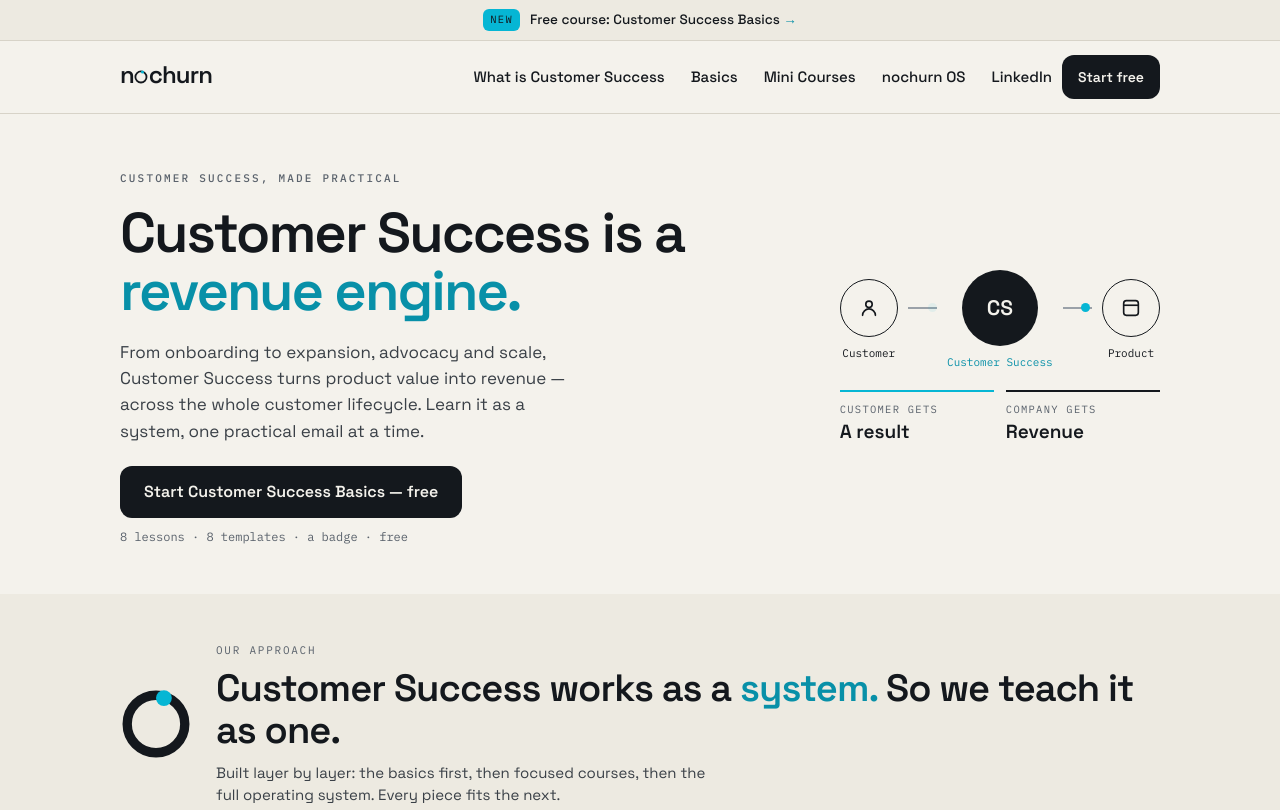
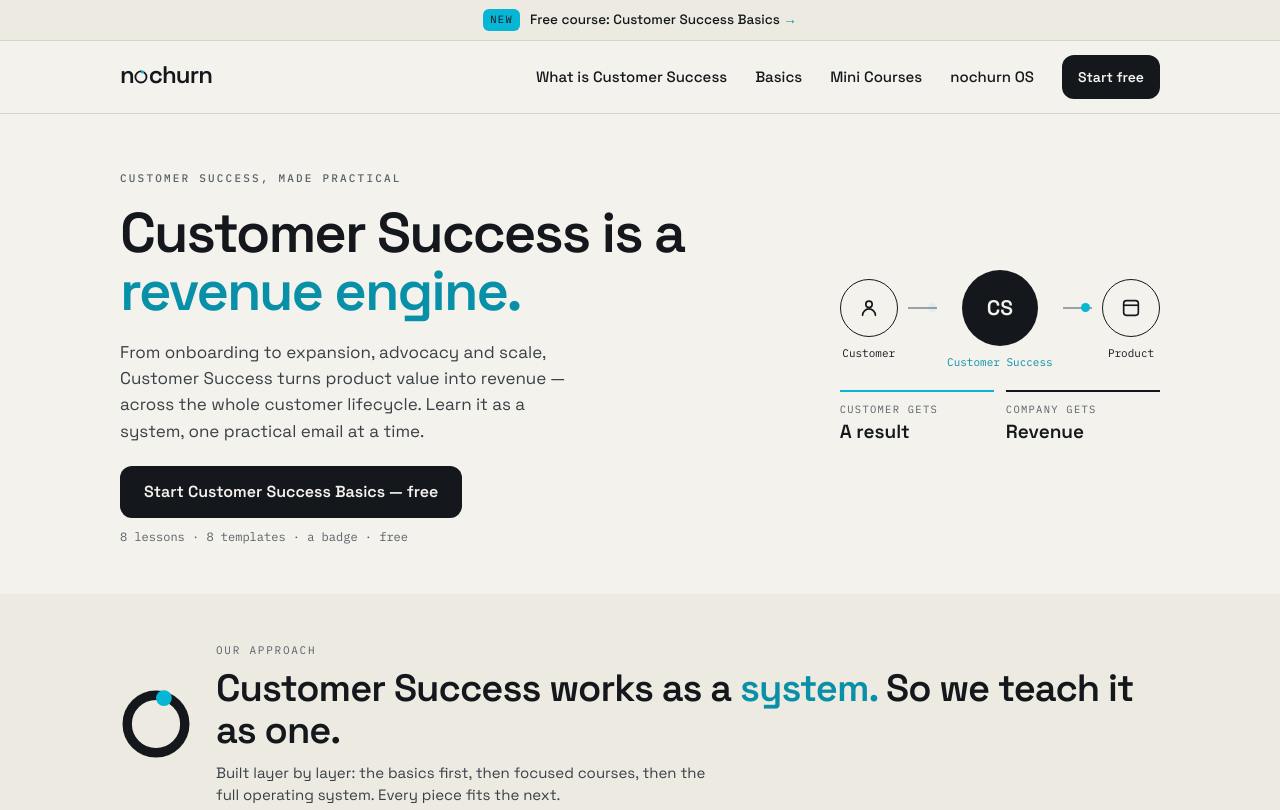
Before and after one commit to annaambr-blip/nochurn-preview, a plain HTML site: page global/index.html in a window 1280 px wide. Shown: the top 810 px of the page. Drawn offline with Linux system fonts and the light colour scheme.

Commit message:
Global landing: LinkedIn moved to contacts (footer + menu), spacing before CTA
Co-Authored-By: Claude Opus 5.5 <noreply@anthropic.com>
Claude-Session: https://claude.ai/code/session_01K89y6tCNUg1LCRaUYVJsXd

```diff
--- a/global/index.html
+++ b/global/index.html
@@ -40,7 +40,7 @@ a{color:#0890A8}a:hover{color:#14181D}
 .sl1{animation-delay:0s}.sl2{animation-delay:.5s}.sl3{animation-delay:1s}
 @keyframes drop{0%{opacity:0;transform:translateY(-18px)}12%,90%{opacity:1;transform:none}100%{opacity:1}}
 .hubtile{aspect-ratio:1;border-radius:16px;display:flex;flex-direction:column;justify-content:space-between;padding:12px;box-sizing:border-box;position:relative;z-index:1}
-.dnav{display:none;gap:26px;align-items:center}
+.dnav{display:none;gap:28px;align-items:center;margin-right:16px}
 .dnav a{font:500 15px/1 'Space Grotesk',sans-serif;color:#14181D;text-decoration:none;white-space:nowrap}.dnav a:hover{color:#0890A8}
 @media(min-width:900px){.dnav{display:flex}.mbtn{display:none}}
 @media(prefers-reduced-motion:reduce){.wire i,.seg,.slab,.flow{animation:none;opacity:1}}
@@ -62,13 +62,12 @@ a{color:#0890A8}a:hover{color:#14181D}
 <header style="border-bottom: 1px solid #D7D3C8; background: #F4F2EC">
 <div style="max-width: 1040px; margin: 0 auto; padding: 14px 20px; display: flex; justify-content: space-between; align-items: center; gap: 12px">
 <a href="#top" aria-label="nochurn — home" style="text-decoration: none"><span style="font-family: 'Space Grotesk', sans-serif; font-weight: 600; letter-spacing: -0.035em; font-size: 24px; color: #14181D; line-height: 1; white-space: nowrap">n<span style="display: inline-block; width: 0.58em; height: 0.58em; vertical-align: -0.03em; margin: 0 0.02em; position: relative"><svg viewBox="0 0 100 100" aria-hidden="true" style="position: absolute; inset: 0; width: 100%; height: 100%; overflow: visible"><circle cx="50" cy="50" r="40" fill="none" stroke="currentColor" stroke-width="13"></circle><circle cx="61" cy="14" r="11" fill="#06B6D4"></circle></svg></span>churn</span></a>
-<div style="display: flex; gap: 10px; align-items: center">
+<div style="display: flex; gap: 12px; align-items: center">
 <nav class="dnav" aria-label="Main">
 <a href="what-is-cs.html">What is Customer Success</a>
 <a href="#free">Basics</a>
 <a href="#kits">Mini Courses</a>
 <a href="#os">nochurn OS</a>
-<a href="https://www.linkedin.com/">LinkedIn</a>
 </nav>
 <a class="btn btn-d" href="#free" style="min-height: 44px; padding: 0 16px; font-size: 14px">Start free</a>
 <button class="mbtn" type="button" aria-label="Menu" id="menuBtn" aria-controls="menu" aria-expanded="false">
@@ -82,8 +81,7 @@ a{color:#0890A8}a:hover{color:#14181D}
 <a href="#free">Basics — free course</a>
 <a href="#kits">Mini Courses</a>
 <a href="#os">nochurn OS</a>
-<a href="https://gumroad.com/">Gumroad store</a>
-<a href="https://www.linkedin.com/">LinkedIn</a>
+<div class="mono" style="display: flex; gap: 18px; padding-top: 16px; font-size: 12px; color: #5A626C"><span>Contact:</span><a href="https://www.linkedin.com/" style="color: #14181D">LinkedIn</a><a href="https://gumroad.com/" style="color: #14181D">Gumroad</a><a href="mailto:hello@example.com" style="color: #14181D">Email</a></div>
 </nav>
 </header>
 
@@ -357,7 +355,10 @@ a{color:#0890A8}a:hover{color:#14181D}
 <a class="btn btn-d" href="#free">Start Customer Success Basics — free</a>
 <div style="display: flex; justify-content: space-between; align-items: center; gap: 16px; flex-wrap: wrap; width: 100%; padding-top: 28px; margin-top: 12px; border-top: 1px solid #BFE6EE">
 <span style="font-family: 'Space Grotesk', sans-serif; font-weight: 600; letter-spacing: -0.035em; font-size: 22px; color: #14181D; line-height: 1; white-space: nowrap">n<span style="display: inline-block; width: 0.58em; height: 0.58em; vertical-align: -0.03em; margin: 0 0.02em; position: relative"><svg viewBox="0 0 100 100" aria-hidden="true" style="position: absolute; inset: 0; width: 100%; height: 100%; overflow: visible"><circle cx="50" cy="50" r="40" fill="none" stroke="currentColor" stroke-width="13"></circle><circle cx="61" cy="14" r="11" fill="#06B6D4"></circle></svg></span>churn</span>
-<div class="mono" style="display: flex; gap: 18px; font-size: 12px"><a href="what-is-cs.html" style="color: #14181D">What is CS</a><a href="https://gumroad.com/" style="color: #14181D">Gumroad</a><a href="https://www.linkedin.com/" style="color: #14181D">LinkedIn</a></div>
+<div style="display: flex; flex-wrap: wrap; gap: 28px; align-items: flex-start">
+<div><div class="mono" style="font-size: 10.5px; letter-spacing: 0.14em; color: #0E7490; margin-bottom: 8px">LEARN</div><div style="display: flex; flex-direction: column; gap: 6px; font-size: 14px"><a href="what-is-cs.html" style="color: #14181D">What is Customer Success</a><a href="#free" style="color: #14181D">Basics — free</a></div></div>
+<div><div class="mono" style="font-size: 10.5px; letter-spacing: 0.14em; color: #0E7490; margin-bottom: 8px">CONTACT</div><div style="display: flex; flex-direction: column; gap: 6px; font-size: 14px"><a href="https://www.linkedin.com/" style="color: #14181D">LinkedIn</a><a href="https://gumroad.com/" style="color: #14181D">Our Gumroad store</a><a href="mailto:hello@example.com" style="color: #14181D">[CONTACT EMAIL]</a></div></div>
+</div>
 </div>
 </div>
 </section>
```
